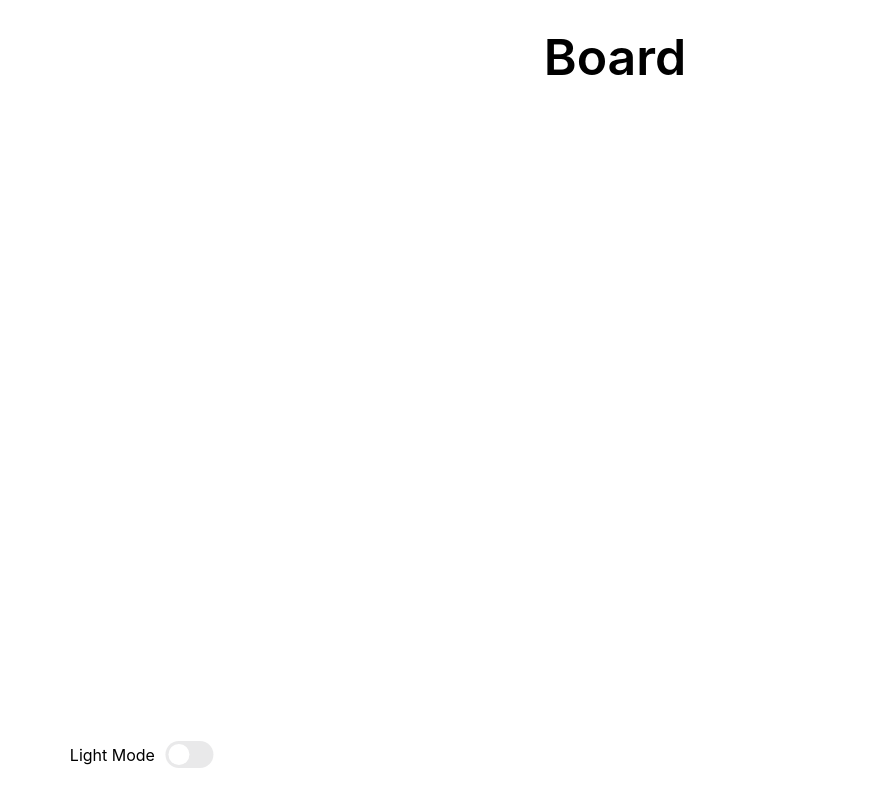
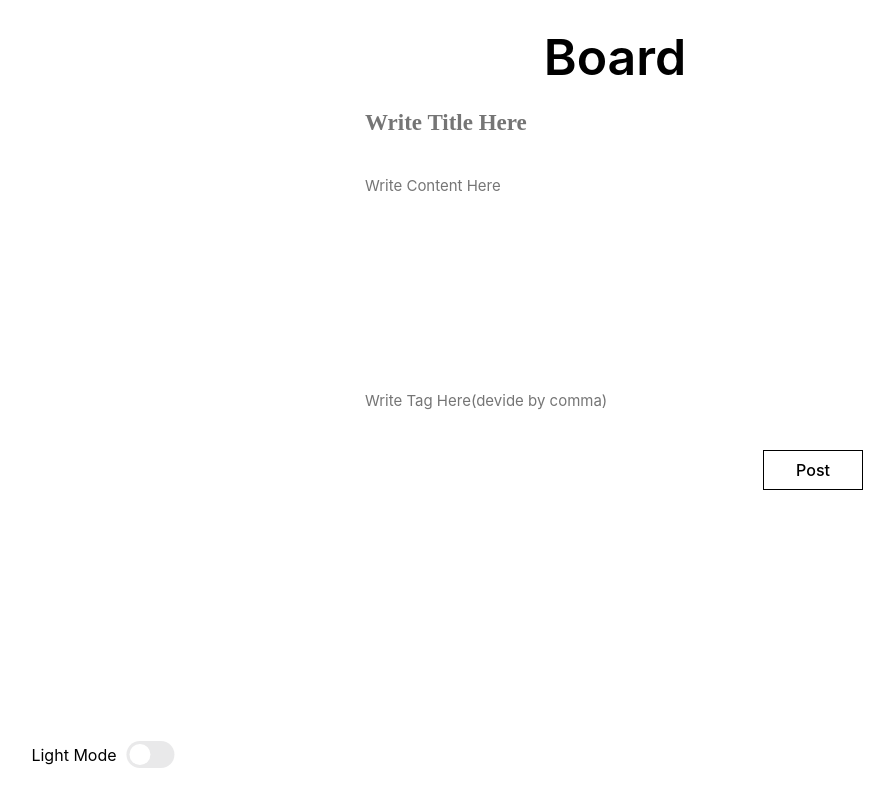
Before and after one commit to tnsdo/notice-board, a React (Vite) app: page /posts in a window 1280 px wide. Before the commit this address had no page. Shown: the top 806 px of the page, without its empty margins (25-919 px from the left). Built offline with nearby package versions, Linux system fonts and the light colour scheme; a web font is replaced by a local one.

Commit message:
post board

```diff
--- a/src/App.tsx
+++ b/src/App.tsx
@@ -19,6 +19,7 @@ import SignIn from "./Pages/Sign/signin.tsx";
 import SignUp from "./Pages/Sign/signup.tsx";
 import { GlobalStyle } from "./Pages/Theme/global-style.ts";
 import DarkModeToggle from "./Pages/Theme/toggle.tsx";
+import WriteBoard from "./Pages/write/page.tsx";
 
 const queryClient = new QueryClient();
 
@@ -29,6 +30,7 @@ const Background = styled.div`
 `;
 
 const Display = styled.div`
+  width: 100%;
   position: absolute;
   left: 50%;
   transform: translateX(-50%);
@@ -81,6 +83,7 @@ const AppContentWithTheme: React.FC<{ handleHeaderClick: () => void }> = ({
           <Route path="/signup" element={<SignUp />} />
           <Route path="/home" element={<Home />} />
           <Route path="/board/:id" element={<Board />} />
+          <Route path="/posts" element={<WriteBoard />} />
         </Routes>
       </Display>
     </Background>
@@ -90,13 +93,13 @@ const AppContentWithTheme: React.FC<{ handleHeaderClick: () => void }> = ({
 const App: React.FC = () => {
   return (
     <QueryClientProvider client={queryClient}>
-      <Router>
-        <AuthProvider>
+      <AuthProvider>
+        <Router>
           <ThemeProvider>
             <AppContent />
           </ThemeProvider>
-        </AuthProvider>
-      </Router>
+        </Router>
+      </AuthProvider>
     </QueryClientProvider>
   );
 };
--- a/src/Pages/Context/userContext.tsx
+++ b/src/Pages/Context/userContext.tsx
@@ -8,9 +8,14 @@ import React, {
 
 import api from "../../api/axios";
 
+interface User {
+  email: string;
+  nickname: string;
+}
+
 interface AuthContextType {
   isAuthenticated: boolean;
-  email: string;
+  user: User | null;
   accessToken: string | null;
   refreshToken: string | null;
   signIn: (email: string, password: string) => Promise<void>;
@@ -32,7 +37,7 @@ interface AuthProviderProps {
 }
 
 export const AuthProvider: React.FC<AuthProviderProps> = ({ children }) => {
-  const [email, setEmail] = useState("");
+  const [user, setUser] = useState<User | null>(null);
   const [accessToken, setAccessToken] = useState<string | null>(null);
   const [refreshToken, setRefreshToken] = useState<string | null>(null);
   const [isAuthenticated, setIsAuthenticated] = useState(false);
@@ -40,11 +45,9 @@ export const AuthProvider: React.FC<AuthProviderProps> = ({ children }) => {
   const signIn = useCallback(async (email: string, password: string) => {
     try {
       const response = await api.post("/auth/login", { email, password });
-      const { accessToken, refreshToken } = response.data;
+      const { accessToken, refreshToken, user } = response.data;
 
-      console.log(response.data);
-
-      setEmail(email);
+      setUser(user);
       setAccessToken(accessToken);
       setRefreshToken(refreshToken);
       setIsAuthenticated(true);
@@ -60,21 +63,19 @@ export const AuthProvider: React.FC<AuthProviderProps> = ({ children }) => {
   }, []);
 
   const signOut = useCallback(() => {
-    setEmail("");
+    setUser(null);
     setAccessToken(null);
     setRefreshToken(null);
     setIsAuthenticated(false);
-    localStorage.removeItem("email");
     localStorage.removeItem("accessToken");
     localStorage.removeItem("refreshToken");
-    localStorage.removeItem("expiresIn");
   }, []);
 
   return (
     <AuthContext.Provider
       value={{
         isAuthenticated,
-        email,
+        user,
         accessToken,
         refreshToken,
         signIn,
--- a/src/Pages/Home/board.tsx
+++ b/src/Pages/Home/board.tsx
@@ -55,7 +55,7 @@ function Board() {
   }, [id]);
 
   if (error) return <div>{error}</div>;
-  if (!post) return <div>게시물을 찾을 수 없습니다.</div>;
+  if (!post) return <div>Loading...</div>;
 
   return (
     <Container>
--- a/src/Pages/Home/page.tsx
+++ b/src/Pages/Home/page.tsx
@@ -1,8 +1,53 @@
 import { useEffect, useState } from "react";
-import { Link } from "react-router-dom";
+import { Link, useNavigate } from "react-router-dom";
 import styled from "styled-components";
 
 import api from "../../api/axios";
+
+const Container = styled.div`
+  width: 800px;
+  display: flex;
+  flex-direction: column;
+  align-items: center;
+  justify-content: center;
+`;
+
+const Header = styled.div`
+  display: flex;
+  align-items: center;
+  width: 100%;
+  height: 30px;
+  margin: 10px;
+`;
+
+const MyPage = styled.div`
+  font-size: 17px;
+  font-weight: 500;
+  padding: 10px;
+  color: ${({ theme }) => theme.text};
+  margin-left: 30px;
+`;
+
+const SignOut = styled.div`
+  font-size: 17px;
+  font-weight: 500;
+  padding: 10px;
+  color: ${({ theme }) => theme.text};
+  margin-left: 10px;
+`;
+
+const WriteBoard = styled.button`
+  border-radius: 0;
+  border-color: ${({ theme }) => theme.buttonBorder};
+  background-color: ${({ theme }) => theme.buttonBackground};
+  color: ${({ theme }) => theme.text};
+  position: absolute;
+  display: flex;
+  align-items: center;
+  bottom: 8%;
+  left: 50%;
+  transform: translateX(-50%);
+`;
 
 const BoardItem = styled(Link)`
   background-color: ${({ theme }) => theme.signContainer};
@@ -46,7 +91,7 @@ const User = styled.div`
   font-weight: 400;
   line-height: 15px;
   text-align: left;
-  color: ${({ theme }) => theme.text};
+  color: black;
   text-align: right;
   margin-right: 10px;
 `;
@@ -87,6 +132,7 @@ function Home() {
   const [loading, setLoading] = useState(true);
   const [error, setError] = useState<string | null>(null);
   const [posts, setPosts] = useState<PostResponse>({ count: 0, list: [] });
+  const navigate = useNavigate();
 
   useEffect(() => {
     const fetchPosts = async () => {
@@ -106,8 +152,21 @@ function Home() {
   if (loading) return <div>Loading...</div>;
   if (error) return <div>{error}</div>;
 
+  const handleSignOut = () => {
+    localStorage.removeItem("authToken");
+    window.location.href = "/";
+  };
+
+  const handleWriteBoard = () => {
+    navigate("/posts");
+  };
+
   return (
-    <div>
+    <Container>
+      <Header>
+        <MyPage>My Page</MyPage>
+        <SignOut onClick={handleSignOut}>Sign Out</SignOut>
+      </Header>
       {posts.list.length > 0 ? (
         posts.list.map((post) => (
           <BoardItem key={post.id} to={`/board/${post.id}`}>
@@ -119,7 +178,8 @@ function Home() {
       ) : (
         <div>No posts available</div>
       )}
-    </div>
+      <WriteBoard onClick={handleWriteBoard}>Write Board✏️</WriteBoard>
+    </Container>
   );
 }
 
--- a/src/Pages/Theme/theme.ts
+++ b/src/Pages/Theme/theme.ts
@@ -6,6 +6,7 @@ export interface Theme {
   buttonBackground: string;
   toggleButton: string;
   toggleText: string;
+  InputContainer: string;
 }
 
 export const lightTheme: Theme = {
@@ -16,6 +17,7 @@ export const lightTheme: Theme = {
   buttonBackground: "#ffffff",
   toggleButton: "#e9e9ea",
   toggleText: "#000000",
+  InputContainer: "#ffffff",
 };
 
 export const darkTheme: Theme = {
@@ -26,6 +28,7 @@ export const darkTheme: Theme = {
   buttonBackground: "#000000",
   toggleButton: "#24c64c",
   toggleText: "#ffffff",
+  InputContainer: "rgb(28,28,30)",
 };
 
 export const theme = {
--- a/src/Pages/Theme/toggle.tsx
+++ b/src/Pages/Theme/toggle.tsx
@@ -8,7 +8,7 @@ const ToggleContainer = styled.div`
   display: flex;
   align-items: center;
   bottom: 4%;
-  left: 13%;
+  left: 10%;
   transform: translateX(-50%);
 `;
 
--- /dev/null
+++ b/src/Pages/write/page.tsx
@@ -0,0 +1,153 @@
+import React, { useEffect, useState } from "react";
+import styled from "styled-components";
+
+import api from "../../api/axios";
+
+const InputContainer = styled.div`
+  display: flex;
+  flex-direction: column;
+  margin-top: 20px;
+`;
+
+const TitleInput = styled.input`
+  width: 500px;
+  height: 40px;
+  border-radius: 5px;
+  color: ${({ theme }) => theme.text};
+  background-color: ${({ theme }) => theme.InputContainer};
+  font-weight: 600;
+  font-size: 23px;
+  font-family: "Pretendard";
+  border: none;
+
+  ::placeholder {
+    color: #bababa;
+  }
+`;
+
+const UserInfo = styled.div`
+  color: ${({ theme }) => theme.text};
+  font-size: 20px;
+  font-weight: 500;
+  text-align: left;
+  margin-left: 2px;
+  margin-bottom: 15px;
+  margin-top: 11px;
+`;
+
+const BodyInput = styled.input`
+  width: 500px;
+  color: ${({ theme }) => theme.text};
+  background-color: ${({ theme }) => theme.InputContainer};
+  border-radius: 5px;
+  font-weight: 400;
+  font-size: 15px;
+  border: none;
+  height: 200px;
+  padding-bottom: 170px;
+  box-sizing: border-box;
+
+  ::placeholder {
+    color: #bababa;
+  }
+`;
+
+const TagInput = styled.input`
+  width: 500px;
+  height: 40px;
+  color: ${({ theme }) => theme.text};
+  background-color: ${({ theme }) => theme.InputContainer};
+  border-radius: 5px;
+  font-weight: 400;
+  font-size: 15px;
+  border: none;
+  margin-top: 10px;
+  box-sizing: border-box;
+
+  ::placeholder {
+    color: #bababa;
+  }
+`;
+
+const Post = styled.button`
+  border-radius: 0;
+  border-color: ${({ theme }) => theme.buttonBorder};
+  background-color: ${({ theme }) => theme.buttonBackground};
+  color: ${({ theme }) => theme.text};
+  margin-top: 30px;
+  width: 100px;
+  right: 10%;
+  transform: translateX(400%);
+`;
+
+const WriteBoard: React.FC = () => {
+  const [title, setTitle] = useState("");
+  const [content, setContent] = useState("");
+  const [tags, setTags] = useState("");
+  const [userNickname, setUserNickname] = useState<string | null>(null);
+
+  useEffect(() => {
+    const getUserFromLocalStorage = () => {
+      const userString = localStorage.getItem("user");
+      if (userString) {
+        const user = JSON.parse(userString);
+        setUserNickname(user.nickname);
+      }
+    };
+
+    getUserFromLocalStorage();
+  }, []);
+
+  const handlePost = async () => {
+    const tagArray = tags
+      .split(",")
+      .map((tag) => tag.trim())
+      .filter((tag) => tag !== "");
+
+    const postData = {
+      title: title,
+      body: content,
+      tags: tagArray,
+    };
+
+    try {
+      const response = await api.post("/posts", postData);
+
+      if (response.status === 200 || response.status === 201) {
+        console.log("Post Uploaded!");
+        window.location.href = "/home";
+      }
+    } catch (error) {
+      console.error("Error:", error);
+    }
+  };
+
+  return (
+    <InputContainer>
+      <TitleInput
+        type="text"
+        placeholder="Write Title Here"
+        value={title}
+        onChange={(e) => setTitle(e.target.value)}
+      />
+      <UserInfo>
+        <div>{userNickname}</div>
+      </UserInfo>
+      <BodyInput
+        type="text"
+        placeholder="Write Content Here"
+        value={content}
+        onChange={(e) => setContent(e.target.value)}
+      />
+      <TagInput
+        type="text"
+        placeholder="Write Tag Here(devide by comma)"
+        value={tags}
+        onChange={(e) => setContent(e.target.value)}
+      />
+      <Post onClick={handlePost}>Post</Post>
+    </InputContainer>
+  );
+};
+
+export default WriteBoard;
```
